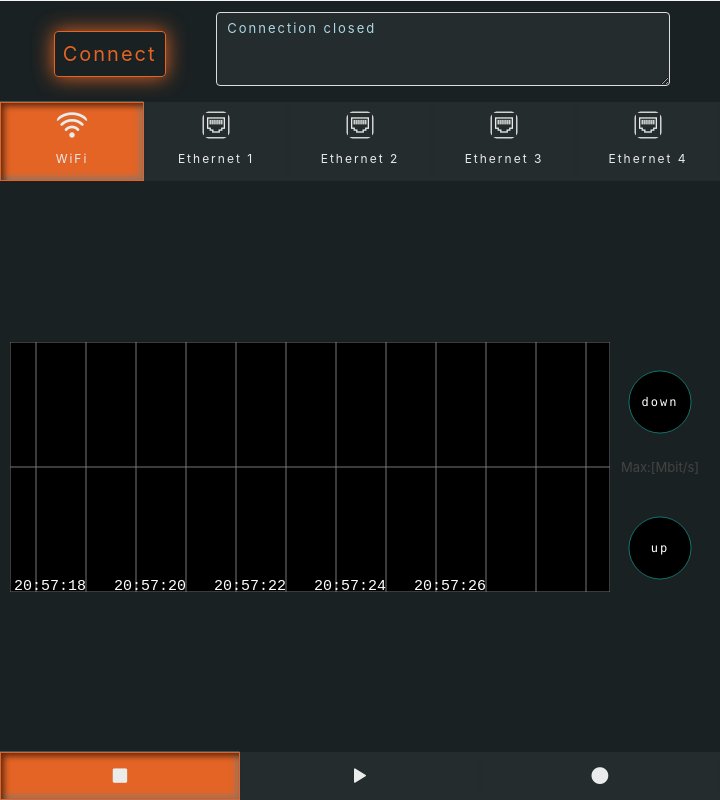
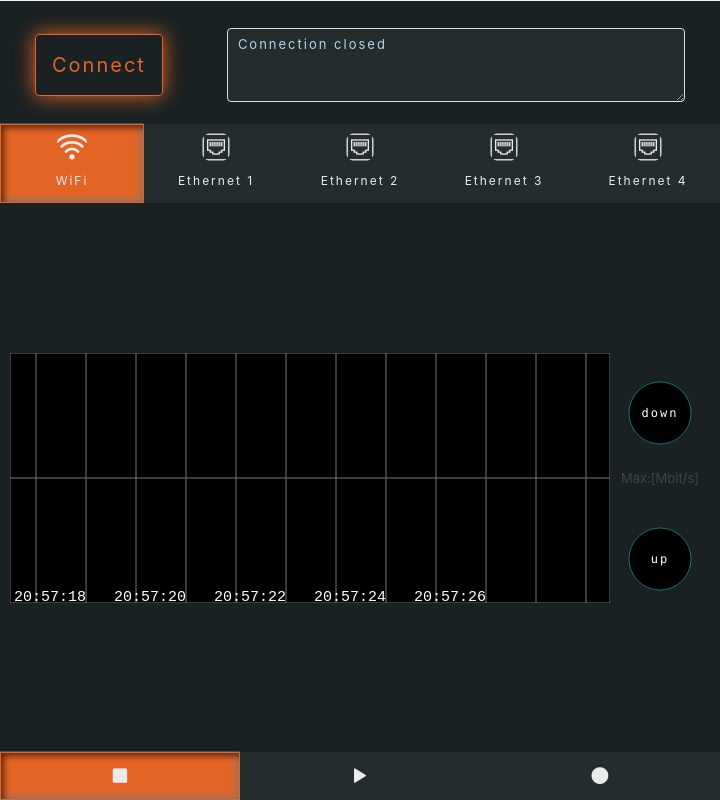
Before and after one commit to zorandasc/electron-app, an Electron app: page index.html in a window 720 px wide. Drawn offline with Linux system fonts and the light colour scheme; no server answers.

Commit message:
male promjene

```diff
--- a/index.html
+++ b/index.html
@@ -15,13 +15,13 @@
                 </button>
                 <button class="btn btn-positive" onclick="disConnect()" id="discntBtn">DisConnect
                 </button>
-                <div class="form-group">
-                    <textarea
-                        class="form-control"
-                        id="ta" name="ta" rows="3" cols="50"
-                        placeholder="Connection closed"
-                        readonly></textarea>
-                </div>
+
+                <textarea
+                    class="form-control"
+                    id="ta" name="ta" rows="3" cols="10"
+                    placeholder="Connection closed"
+                    readonly></textarea>
+
             </div>
         </header>
         <div class="tab-group">
--- a/style.css
+++ b/style.css
@@ -23,16 +23,16 @@ div.smoothie-chart-tooltip {
 
 .toolbar-actions {
   display: flex;
-  justify-content: space-between;
+  justify-content: space-around;
   align-items: center;
   padding-top: 0.5rem;
 }
 
 .toolbar-actions .btn-positive {
-  float: left;
+  margin: 1rem 2rem;
   cursor: pointer;
   background: none;
-  padding: 0.5rem;
+  padding: 1rem;
   border-color: rgb(228, 100, 37);
   color: rgb(228, 100, 37);
   font-size: 20px;
@@ -53,12 +53,14 @@ div.smoothie-chart-tooltip {
   display: none;
 }
 
-.form-group textarea {
+.toolbar-actions textarea {
+  display: block;
   background-color: rgb(36, 44, 46);
   color: rgb(245, 87, 111);
   letter-spacing: 2px;
+  margin: 1rem 2rem;
 }
-.form-group textarea::placeholder {
+textarea::placeholder {
   color: lightblue;
   letter-spacing: 2px;
 }
```
